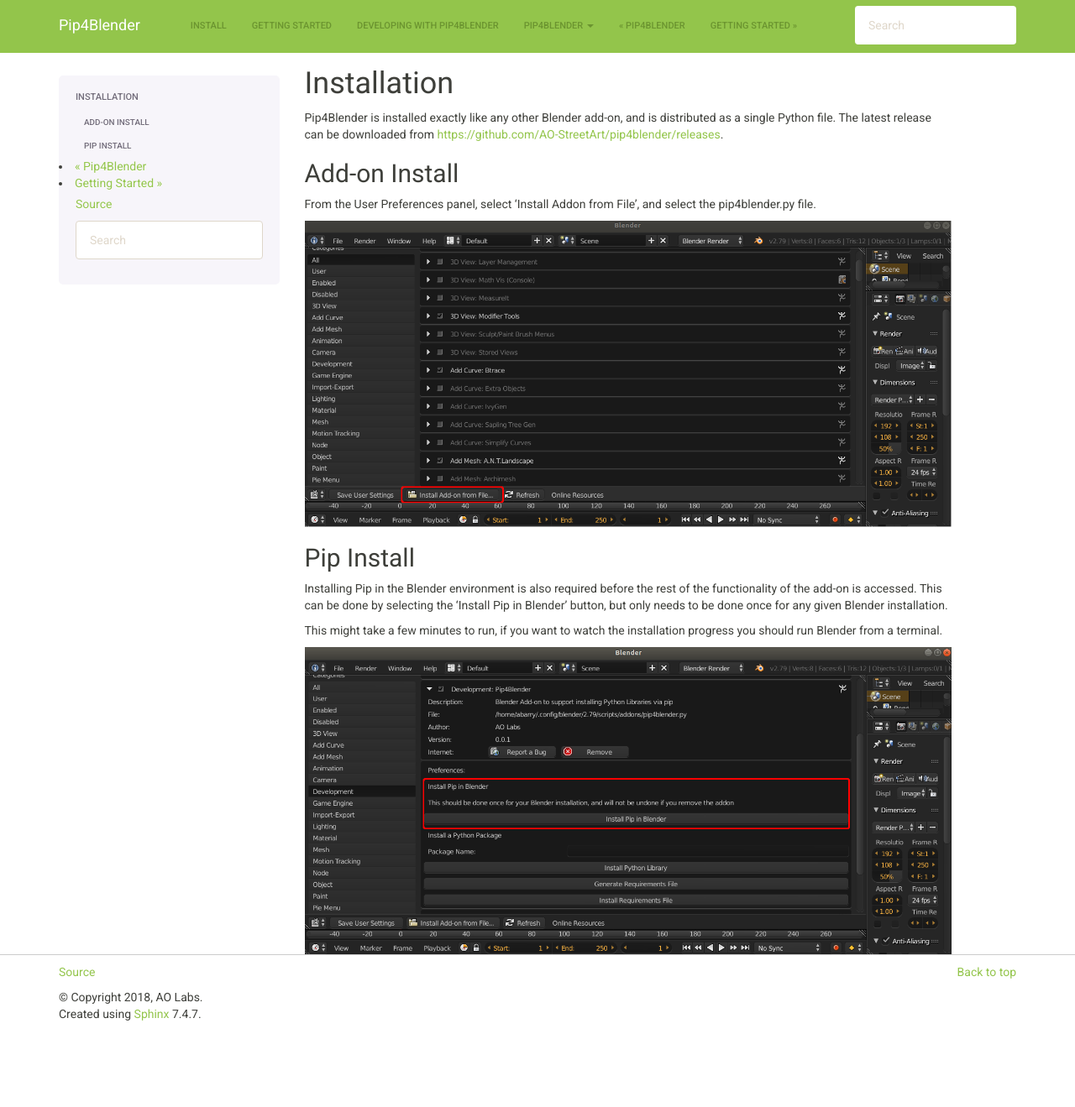
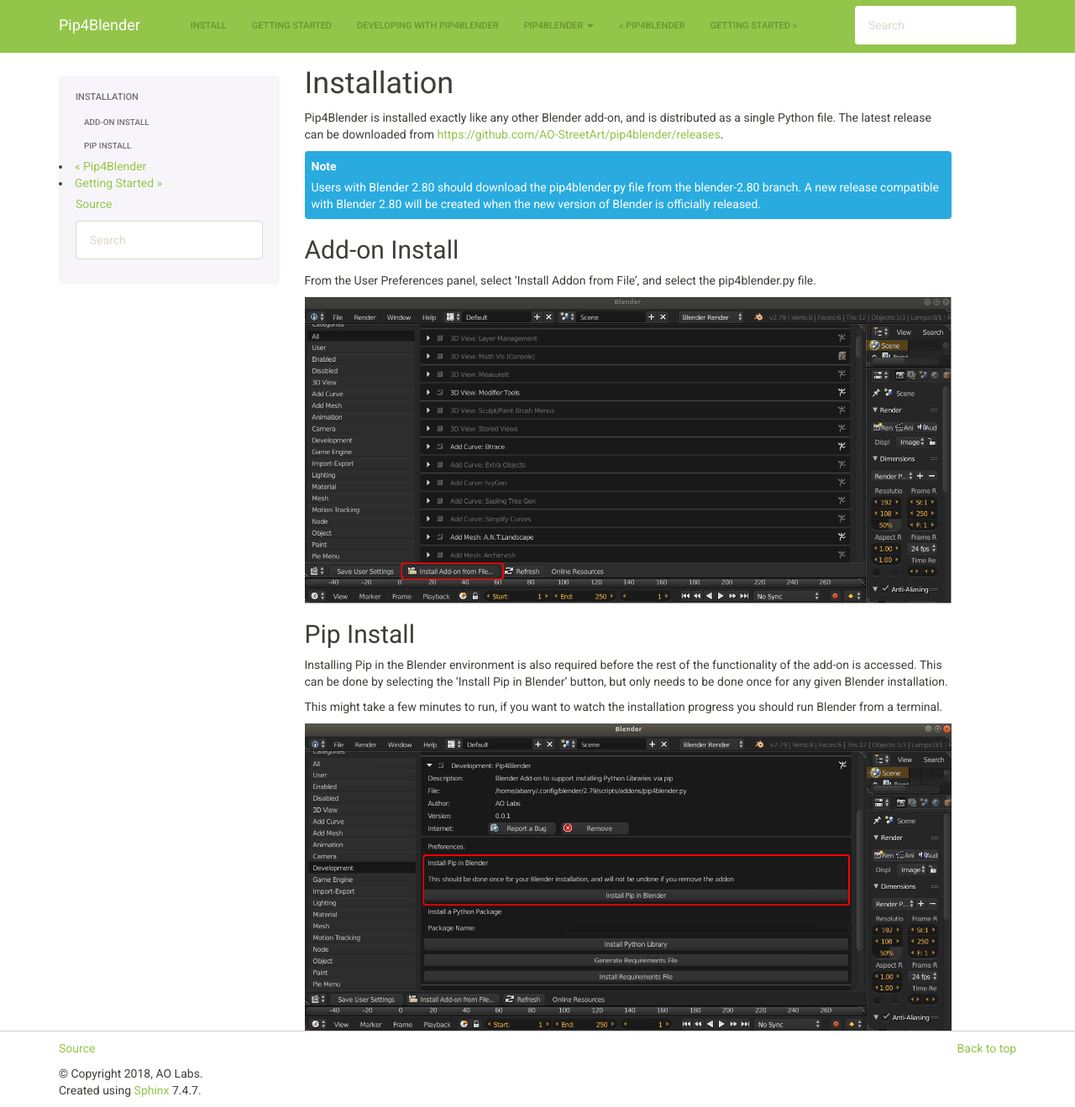
Before and after one commit to AO-StreetArt/pip4blender, a Sphinx documentation site: the page built from docs/pages/install.rst, in a window 1280 px wide and 1319 px high. Shown: the whole window at 84% size. Built offline with Sphinx 7.4.7, drawn with Linux system fonts in a browser that asks for light colours.

Commit message:
Add note to documentation for using with Blender 2.80

```diff
--- a/docs/pages/install.rst
+++ b/docs/pages/install.rst
@@ -5,6 +5,9 @@
 
 Pip4Blender is installed exactly like any other Blender add-on, and is distributed
 as a single Python file.  The latest release can be downloaded from https://github.com/AO-StreetArt/pip4blender/releases.
+
+.. note:: Users with Blender 2.80 should download the pip4blender.py file from the blender-2.80 branch.
+   A new release compatible with Blender 2.80 will be created when the new version of Blender is officially released.
 
 Add-on Install
 --------------
```
